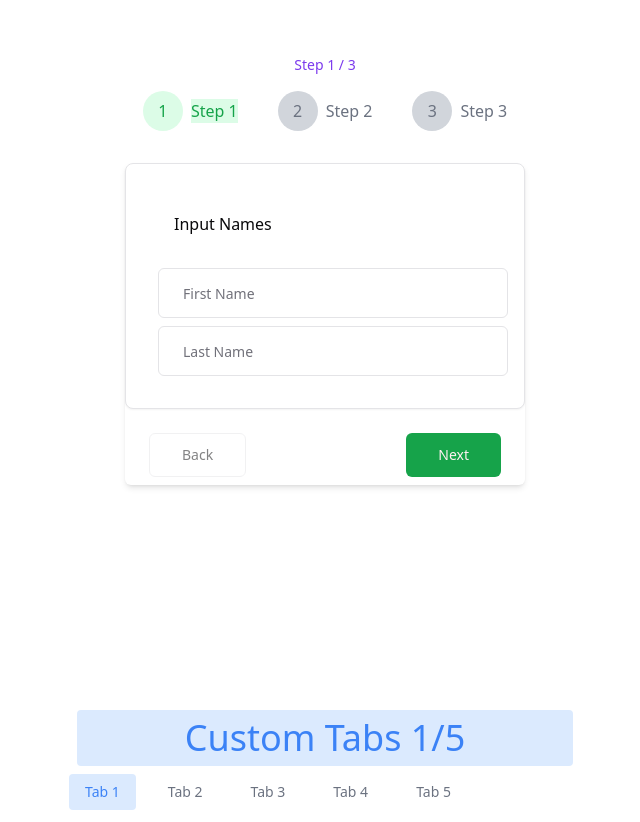
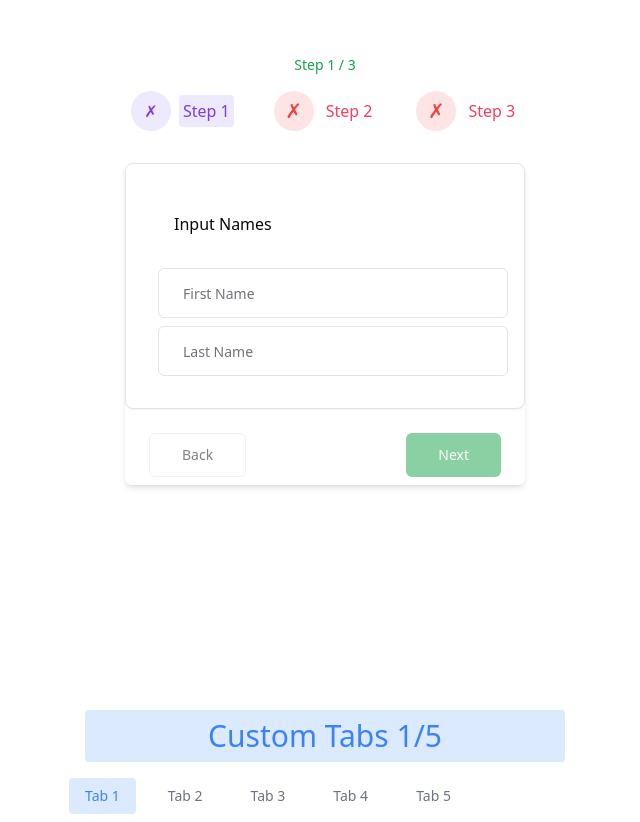
Before and after one commit to awebcode/nextjs-formhook-zod-multistep-form, a Next.js app: page / in a window 1280 px wide. Shown: the part 130-952 px from the top of the page, without its empty margins (315-955 px from the left). Built offline with nearby package versions, Linux system fonts and the light colour scheme.

Commit message:
nextjs-multistep-form-zod added metatags v4 & adding custom tabs

```diff
--- a/components/multistep/MultiStepForm.tsx
+++ b/components/multistep/MultiStepForm.tsx
@@ -1,6 +1,6 @@
 "use client"
 import React from 'react';
-import { useForm, FormProvider} from 'react-hook-form';
+import { useForm, FormProvider } from 'react-hook-form';
 import { zodResolver } from '@hookform/resolvers/zod';
 import { useStepContext } from '@/providers/MultistepFormProvider';
 import { stepOneSchema, stepTwoSchema, stepThreeSchema, type combined } from '@/validation/multi_formSchema';
@@ -16,26 +16,31 @@ const stepLabels = ['Step 1', 'Step 2', 'Step 3'];
 export const MultiStepForm = () => {
     const { currentStep, setCurrentStep, formData, setFormData } = useStepContext();
     const [validationStatus, setValidationStatus] = React.useState<boolean[]>(Array(schemas.length).fill(false));
-
+    const [validationErrors, setValidationErrors] = React.useState<string[]>(Array(schemas.length).fill(''));
     const methods = useForm<combined>({
         resolver: zodResolver(schemas[currentStep]),
         defaultValues: formData,
-        mode: 'all',
+        mode: 'onTouched',
         reValidateMode: 'onChange',
         shouldFocusError: true,
+
+
+
     });
 
 
-   //*    When a single form will be valid then mark stepper as valid
+    //*    When a single form will be valid then mark stepper as valid
     React.useEffect(() => {
         setValidationStatus(prevStatus => {
             const newStatus = [...prevStatus];
             newStatus[currentStep] = methods.formState.isValid;
+
             return newStatus;
         });
+
     }, [methods.formState.isValid, currentStep]);
 
-  //> Submit form
+    //> Submit form
     const onSubmit = (data: combined) => {
         setFormData({ ...formData, ...data });
 
@@ -74,10 +79,12 @@ export const MultiStepForm = () => {
                         {/* Display errors */}
                         <div className='w-full flex justify-between px-6 pb-2' >
 
-                            <Button size={"lg"} type="button" variant="outline" disabled={currentStep === 0 } onClick={() => { if (currentStep > 0) setCurrentStep(currentStep - 1) }}>
+                            <Button size={"lg"} type="button" variant="outline" disabled={currentStep === 0} onClick={() => { if (currentStep > 0) setCurrentStep(currentStep - 1) }}>
                                 Back
                             </Button>
-                            <Button type="submit" disabled={!methods.formState.isValid&&currentStep===steps.length-1} size={"lg"}>{methods.formState.isSubmitting ?<span className="w-5 h-5   animate-spin rounded-full  border-t-2 border-blue-600 "></span>:""}{currentStep === schemas.length - 1 ? "Submit" : "Next"}</Button>
+                            <Button type="submit"
+                                disabled={(!methods.formState.isValid || (!methods.formState.isDirty && currentStep !== 0)) || (Object.keys(methods.formState.errors).length > 0 && currentStep === schemas.length - 1)} size={"lg"}>
+                                {methods.formState.isSubmitting ? <span className="w-5 h-5   animate-spin rounded-full  border-t-2 border-blue-600 "></span> : ""}{currentStep === schemas.length - 1 ? "Submit" : "Next"}</Button>
                         </div>
                     </form>
                 </FormProvider>
--- a/components/multistep/Stepper.tsx
+++ b/components/multistep/Stepper.tsx
@@ -11,7 +11,7 @@ const Stepper: React.FC<StepperProps> = ({ steps, currentStep, setcurrentStep, v
     return (
         <div className="flex flex-col items-center mb-8">
             {/* Current Step Indicator */}
-            <div className="text-sm text-violet-600 mb-4">
+            <div className="text-sm text-green-600 mb-4">
                 Step {currentStep + 1} / {steps.length}
             </div>
 
@@ -20,20 +20,26 @@ const Stepper: React.FC<StepperProps> = ({ steps, currentStep, setcurrentStep, v
                 {steps.map((step, index) => (
                     <div key={index} className="flex items-center cursor-pointer" onClick={() => setcurrentStep(index)}>
                         <div
-                            className={`w-10 h-10 rounded-full flex items-center justify-center transition-colors duration-300 ease-in-out ${validationStatus[index] ? 'bg-violet-600 text-white' :currentStep === index?"bg-green-100 text-green-600": 'bg-gray-300 text-gray-500'
+                            className={`w-10 h-10 rounded-full flex items-center justify-center transition-colors duration-300 ease-in-out ${validationStatus[index]? 'bg-green-600 text-white' :currentStep === index?"bg-violet-100 text-violet-600": 'bg-rose-100 text-rose-500'
                                 }`}
                         >
-                            {validationStatus[index] ? <span className="text-white text-xl">✓</span> : index + 1}
+                            {validationStatus[index] ? (
+                                <span className="text-white text-xl">✓</span>
+                            ) : currentStep === index ? (
+                                    <span className={`${currentStep === index ? 'text-violet-600' : 'text-red-500 text-xl'}`}>✗</span>
+                            ) : (
+                                        <span className={`${currentStep === index ? 'text-violet-600' : 'text-red-500 text-xl'}`}>✗</span>
+                            )}
                         </div>
                         <span
-                            className={`ml-2 transition-colors duration-300 ease-in-out ${validationStatus[index] ? 'text-violet-600 ' : currentStep === index ? "bg-green-100 text-green-600" : 'text-gray-500'
+                            className={`ml-2 p-1 rounded transition-colors duration-300 ease-in-out ${validationStatus[index] ? 'text-green-600 ' : currentStep === index ? "bg-violet-100 text-violet-600" : 'text-rose-500'
                                 }`}
                         >
                             {step}
                         </span>
                         {index < steps.length - 1 && (
                             <div className="flex-1 border-t-2 transition-all duration-300 ease-in-out ${
-                                index < currentStep ? 'border-violet-600' : 'border-gray-300'
+                                index < currentStep ? 'border-green-600' : 'border-rose-300'
                             } mx-4"></div>
                         )}
                     </div>
--- a/components/tabs/CustomTab.tsx
+++ b/components/tabs/CustomTab.tsx
@@ -3,11 +3,11 @@ import React, { useState } from 'react';
 import { motion, AnimatePresence } from 'framer-motion';
 
 // Define your content components
-const Cm1 = () => <div>Cm1</div>;
-const Cm2 = () => <div>Cm2</div>;
-const Cm3 = () => <div>Cm3</div>;
-const Cm4 = () => <div>Cm4</div>;
-const Cm5 = () => <div>Cm5</div>;
+const Cm1 = () => <div>(TAB 1)Lorem ipsum dolor sit amet consectetur adipisicing elit. Quia velit non dolorem voluptatibus facere, excepturi enim quae rerum tempora quasi similique ea nostrum cupiditate nobis molestiae laudantium quod atque architecto.</div>;
+const Cm2 = () => <div>(TAB 2)Lorem ipsum dolor sit amet consectetur adipisicing elit. Quia velit non dolorem voluptatibus facere, excepturi enim quae rerum tempora quasi similique ea nostrum cupiditate nobis molestiae laudantium quod atque architecto.</div>;
+const Cm3 = () => <div>(TAB 3)Lorem ipsum dolor sit amet consectetur adipisicing elit. Quia velit non dolorem voluptatibus facere, excepturi enim quae rerum tempora quasi similique ea nostrum cupiditate nobis molestiae laudantium quod atque architecto.</div>;
+const Cm4 = () => <div>(TAB 4)Lorem ipsum dolor sit amet consectetur adipisicing elit. Quia velit non dolorem voluptatibus facere, excepturi enim quae rerum tempora quasi similique ea nostrum cupiditate nobis molestiae laudantium quod atque architecto.</div>;
+const Cm5 = () => <div>(TAB 5)Lorem ipsum dolor sit amet consectetur adipisicing elit. Quia velit non dolorem voluptatibus facere, excepturi enim quae rerum tempora quasi similique ea nostrum cupiditate nobis molestiae laudantium quod atque architecto.</div>;
 
 // Define your tabs with content components
 const tabs = [
@@ -47,7 +47,7 @@ const TabComponent = () => {
     }, [activeTab])
     return (
         <div className="w-full max-w-lg mx-auto mt-10">
-            <h1 className='text-2xl md:text-4xl rounded-sm selection:bg-orange-300 m-2 text-center bg-blue-100 text-blue-500 py-2'>Custom Tabs {activeTab+1 + "/" + tabs.length}</h1>
+            <h1 className='text-2xl md:text-3xl rounded-sm selection:bg-orange-300 m-4 text-center bg-blue-100 text-blue-500 p-2'>Custom Tabs {activeTab+1 + "/" + tabs.length}</h1>
             <div className="flex space-x-4 border-b-1 border-gray-100 ">
                 {tabs.map((tab, index) => (
                     <motion.button
@@ -77,7 +77,7 @@ const TabComponent = () => {
                             animate={{ opacity: 1, x: 0 }}
                             exit={{ opacity: 0, x: 20 }}
                             transition={{ duration: 0.3 }}
-                            className="p-4 bg-gray-100 rounded-lg"
+                            className="p-4 bg-blue-100 tracking-wider leading-8 text-gray-500 rounded-lg"
                         >
                             {activeTabData}
                         </motion.div>
```
